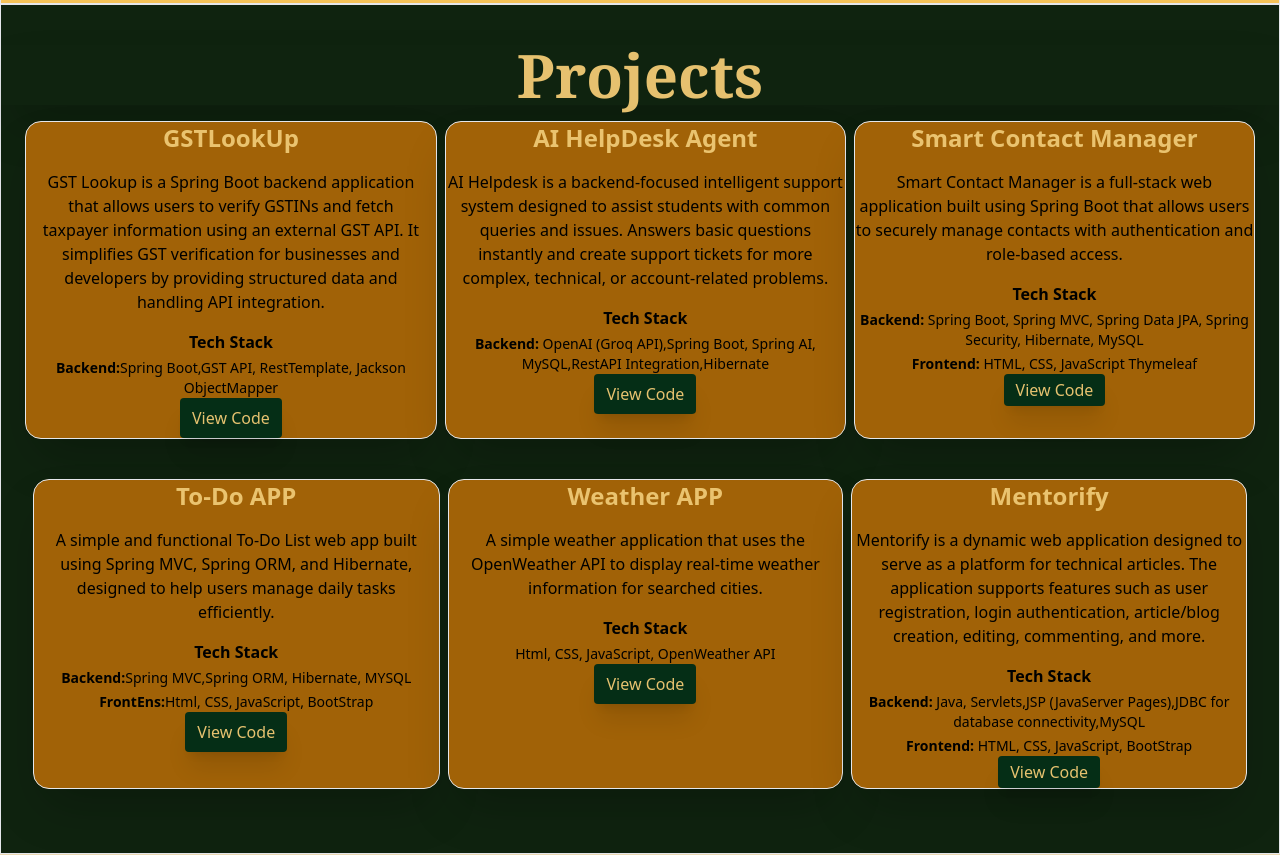
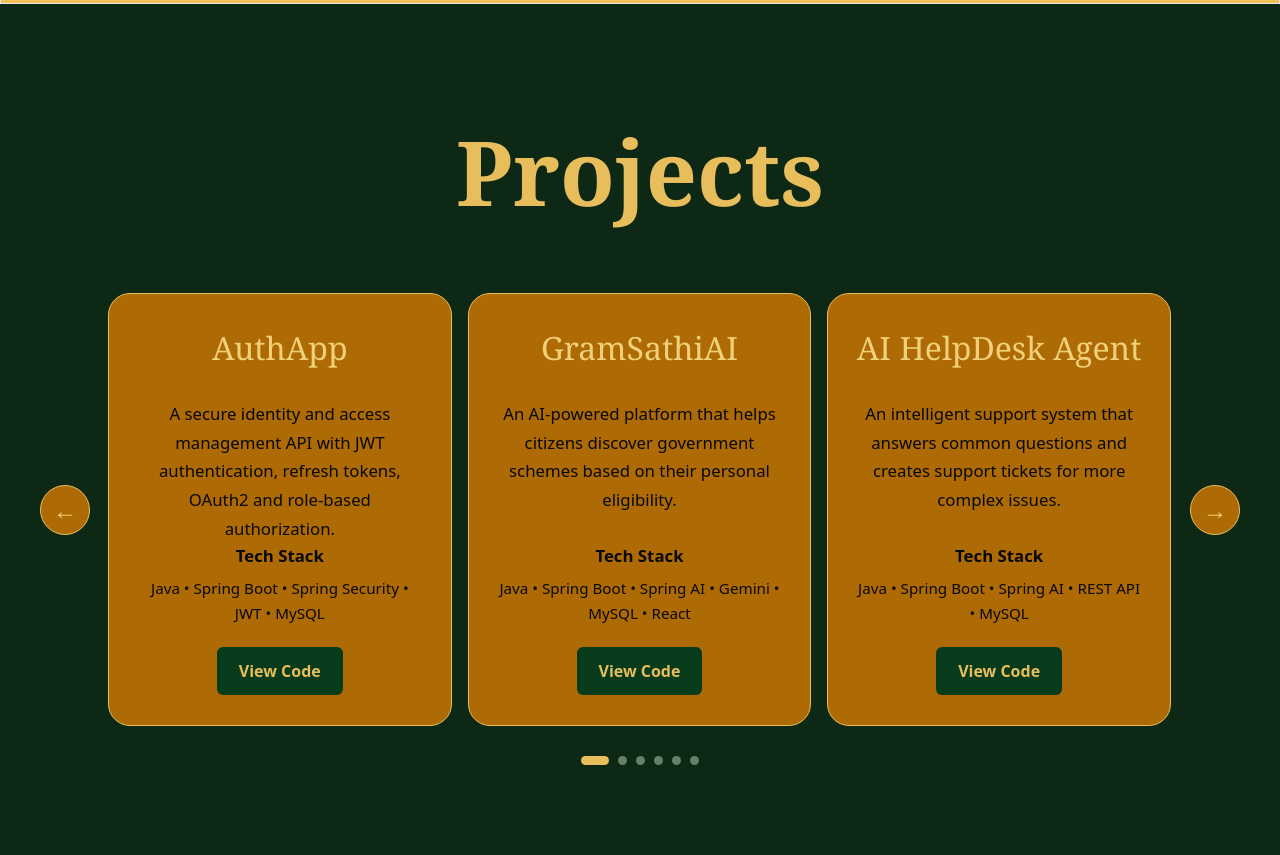
Before and after one commit to Anjali22-07/PortFolio, a React (Vite) app: page / in a window 1280 px wide. Shown: the part 1620-2475 px from the top of the page. Built offline with nearby package versions, Linux system fonts and the light colour scheme.

Commit message:
Changed project section

```diff
--- a/src/Components/Projects.jsx
+++ b/src/Components/Projects.jsx
@@ -1,139 +1,135 @@
-const Project=()=>{
+ import { useState } from "react";
+import "../projects.css";
+
+
+const projects = [
+
+  {
+    title: "AuthApp",
+    description:
+      "A secure identity and access management API with JWT authentication, refresh tokens, OAuth2 and role-based authorization.",
+    tech: "Java • Spring Boot • Spring Security • JWT • MySQL",
+    github: "https://github.com/Anjali22-07/AuthApp",
+  },
+  {
+    title: "GramSathiAI",
+    description:
+      "An AI-powered platform that helps citizens discover government schemes based on their personal eligibility.",
+    tech: "Java • Spring Boot • Spring AI • Gemini • MySQL • React",
+    github: "https://github.com/Anjali22-07/GramSathiAi",
+  },
+  {
+    title: "AI HelpDesk Agent",
+    description:
+      "An intelligent support system that answers common questions and creates support tickets for more complex issues.",
+    tech: "Java • Spring Boot • Spring AI • REST API • MySQL",
+    github: "https://github.com/Anjali22-07/aiHelpDesk",
+  },
+  {
+    title: "GSTLookup",
+    description:
+      "A Spring Boot backend application that integrates with an external GST API to verify GSTINs and retrieve taxpayer information.",
+    tech: "Spring Boot • REST API • Jackson • MySQL",
+    github: "https://github.com/Anjali22-07/GSTLookup",
+  },
+  {
+    title: "RepoMind",
+    description:
+      "A developer tool that analyzes Java repositories and visualizes dependencies between classes and components.",
+    tech: "Java • Spring Boot • React • React Flow",
+    github: "https://github.com/Anjali22-07/RepoMind",
+  },
+  {
+    title: "Weather App",
+    description:
+      "A simple weather application that retrieves real-time weather information using an external weather API.",
+    tech: "JavaScript • React • REST API",
+    github: "https://github.com/Anjali22-07/weather-app",
+  },
+];
+
+export default function Projects() {
+  const [current, setCurrent] = useState(0);
+
+  const nextSlide = () => {
+    setCurrent((prev) => (prev + 1) % projects.length);
+  };
+
+  const prevSlide = () => {
+    setCurrent((prev) => (prev - 1 + projects.length) % projects.length);
+  };
 
   return (
-        <>
-        <div id="projects" class="project-container py-10 border h-[850px]">
-            <h1 className="text-6xl font-bold text-center font-serif shadow-2xl">Projects</h1>
-            <div className="service-contaner flex justify-between mt-4 px-6">
-                <div className="shadow-2xl rounded-2xl service 1 space-y-4 bg-yellow-700 hover:bg-yellow-800 border w-full px-2">
-                    <h1 className="font-bold text-2xl">GSTLookUp</h1>
-                    <p className="text-black text-wrap">GST Lookup is a Spring Boot backend application that allows users to verify GSTINs and fetch taxpayer information using an external GST API. It simplifies GST verification for businesses and developers by providing structured data and handling API integration.
-                    </p>
-                   <div className="space-y-1 mt-0">
-                    <h2 className="text-black font-semibold mb-1">Tech Stack</h2>
-                    <h3 className="text-black text-sm">
-                     <span className="font-semibold">Backend:</span>Spring Boot,GST API, RestTemplate, Jackson ObjectMapper</h3>
+    <section className="projects-section" id="projects">
+      <div className="projects-container">
+
+        <h2 className="projects-heading">Projects</h2>
+
+        <div className="carousel-wrapper">
+
+          <button
+            className="carousel-btn prev-btn"
+            onClick={prevSlide}
+            aria-label="Previous project"
+          >
+            ←
+          </button>
+
+          <div className="carousel-window">
+            <div
+              className="projects-track"
+              style={{
+                transform: `translateX(calc(-${current} * (33.333% + 16px)))`,
+              }}
+            >
+              {projects.map((project, index) => (
+                <article className="project-card" key={index}>
+
+                  <h3>{project.title}</h3>
+
+                  <p>{project.description}</p>
+
+                  <div className="project-tech">
+                    <span>Tech Stack</span>
+                    <p>{project.tech}</p>
                   </div>
+
                   <a
-                        href="https://github.com/Anjali22-07/GSTLookUp"
+                    href={project.github}
                     target="_blank"
                     rel="noopener noreferrer"
+                    className="project-btn"
                   >
-                    <button className="px-3 py-2 bg-green-950 rounded shadow-xl text-center">View Code</button>
+                    View Code
                   </a>
+
+                </article>
+              ))}
             </div>
-                <div className="shadow-2xl rounded-2xl service 2 space-y-4 bg-yellow-700  hover:bg-yellow-800  border w-full ml-2">
-                    <h1 className="font-bold text-2xl">AI HelpDesk Agent</h1>
-                    <p className="text-black text-wrap">AI Helpdesk is a backend-focused intelligent support system designed to assist students with common queries and issues. Answers basic questions instantly and create support tickets for more complex, technical, or account-related problems.
-                    </p>
-                    <div className="space-y-1 mt-0">
-                    <h2 className="text-black font-semibold mb-1">Tech Stack</h2>
+          </div>
 
-                        <h3 className="text-black text-sm">
-                            <span className="font-semibold">Backend:</span> OpenAI (Groq API),Spring Boot, Spring AI, MySQL,RestAPI Integration,Hibernate
-                        </h3>
+          <button
+            className="carousel-btn next-btn"
+            onClick={nextSlide}
+            aria-label="Next project"
+          >
+            →
+          </button>
+
         </div>
-                    <a
-                        href="https://github.com/Anjali22-07/aiHelpDesk"
-                        target="_blank"
-                        rel="noopener noreferrer"
-                        >
-                    <button className="px-3 py-2 bg-green-950 rounded shadow-xl text-center">View Code</button>
-                    </a>
-                </div>
-                <div className="shadow-2xl rounded-2xl service 3 space-y-4 bg-yellow-700 hover:bg-yellow-800  border w-full ml-2">
-                    <h1 className="font-bold text-2xl">Smart Contact Manager</h1>
-                    <p className="text-black text-wrap">Smart Contact Manager is a full-stack web application built using Spring Boot
-that allows users to securely manage contacts with authentication and role-based access. </p>
-                    <div className="space-y-1 mt-0">
-                    <h2 className="text-black font-semibold mb-1">Tech Stack</h2>
 
-                        <h3 className="text-black text-sm">
-                            <span className="font-semibold">Backend:</span> Spring Boot, Spring MVC,
-                            Spring Data JPA, Spring Security, Hibernate, MySQL
-                        </h3>
-
-                        <h3 className="text-black text-sm">
-                            <span className="font-semibold">Frontend:</span> HTML, CSS, JavaScript Thymeleaf
-                        </h3>
-                    </div>
-                    <a
-                        href="https://github.com/Anjali22-07/SCM"
-                        target="_blank"
-                        rel="noopener noreferrer"
-                    >
-                    <button className="px-3 py-1 bg-green-950 rounded shadow-xl text-center bottom-">View Code</button>
-                </a>
+        <div className="carousel-dots">
+          {projects.map((_, index) => (
+            <button
+              key={index}
+              className={`dot ${current === index ? "active" : ""}`}
+              onClick={() => setCurrent(index)}
+              aria-label={`Go to project ${index + 1}`}
+            />
+          ))}
         </div>
 
       </div>
-            <div className="service-contaner flex justify-between mt-10 px-8">
-                <div className="shadow-2xl rounded-2xl service 1 space-y-4 bg-yellow-700 hover:bg-yellow-800  border w-full px-2">
-                    <h1 className="font-bold text-2xl">To-Do APP</h1>
-                    <p className="text-black text-wrap">A simple and functional To-Do List web app built using Spring MVC, Spring ORM, and Hibernate, designed to help users manage daily tasks efficiently. </p>
-                   <div className="space-y-1 mt-0">
-                    <h2 className="text-black font-semibold mb-1">Tech Stack</h2>
-                    <h3 className="text-black text-sm">
-                            <span className="font-semibold">Backend:</span>Spring MVC,Spring ORM, Hibernate, MYSQL</h3>
-                    <h3 className="text-black text-sm">
-                            <span className="font-semibold">FrontEns:</span>Html, CSS, JavaScript, BootStrap</h3>
-                   </div>
-                    <a
-                        href="https://github.com/Anjali22-07/To-Do-Website"
-                        target="_blank"
-                        rel="noopener noreferrer"
-                        >
-                    <button className="px-3 py-2 bg-green-950 rounded shadow-xl text-center">View Code</button>
-                </a>
-                </div>
-                <div className="shadow-2xl rounded-2xl service 2 space-y-4 bg-yellow-700 hover:bg-yellow-800  border w-full ml-2">
-                    <h1 class="font-bold text-2xl">Weather APP</h1>
-                    <p className="text-black text-wrap">A simple weather application that uses the
-                    OpenWeather API to display real-time weather information for searched cities.
-                    </p>
-                    <div className="space-y-1 mt-0">
-                    <h2 className="text-black font-semibold mb-1">Tech Stack</h2>
-
-                        <h3 className="text-black text-sm">
-                            <span className="font-semibold"></span>Html, CSS, JavaScript, OpenWeather API
-                        </h3>
-                    </div>
-                    <a
-                        href="https://github.com/Anjali22-07/weather-app"
-                        target="_blank"
-                        rel="noopener noreferrer"
-                        >
-                    <button className="px-3 py-2 bg-green-950 rounded shadow-xl text-center">View Code</button>
-                    </a>
-                </div>
-                <div className="shadow-2xl rounded-2xl service 3 space-y-4 bg-yellow-700  hover:bg-yellow-800  border w-full ml-2">
-                    <h1 className="font-bold text-2xl">Mentorify</h1>
-                    <p className="text-black text-wrap">Mentorify is a dynamic web application designed to serve as a platform for technical articles. The application supports features such as user registration, login authentication, article/blog creation, editing, commenting, and more. </p>
-                    <div className="space-y-1 mt-0">
-                    <h2 className="text-black font-semibold mb-1">Tech Stack</h2>
-
-                        <h3 className="text-black text-sm">
-                            <span className="font-semibold">Backend:</span> Java, Servlets,JSP (JavaServer Pages),JDBC for database connectivity,MySQL
-                        </h3>
-
-                        <h3 className="text-black text-sm">
-                            <span className="font-semibold">Frontend:</span> HTML, CSS, JavaScript, BootStrap
-                        </h3>
-                    </div>
-                    <a
-                        href="https://github.com/Anjali22-07/Mentorify"
-                        target="_blank"
-                        rel="noopener noreferrer"
-                    >
-                    <button className="px-3 py-1 bg-green-950 rounded shadow-xl text-center bottom-">View Code</button>
-                </a>
-                </div>
-
-            </div>
-
-        </div>
-        </>
+    </section>
   );
-};
-
-export default Project;
+}
--- /dev/null
+++ b/src/projects.css
@@ -0,0 +1,224 @@
+.projects-section {
+  background: #0d2915;
+  padding: 100px 40px;
+  overflow: hidden;
+}
+
+.projects-container {
+  max-width: 1500px;
+  margin: 0 auto;
+}
+
+.projects-heading {
+  text-align: center;
+  font-family: Georgia, "Times New Roman", serif;
+  font-size: clamp(3.5rem, 7vw, 6rem);
+  font-weight: 700;
+  color: #e8bd5b;
+  margin: 0 0 55px;
+}
+
+/* ---------------- Carousel ---------------- */
+
+.carousel-wrapper {
+  display: flex;
+  align-items: center;
+  gap: 18px;
+}
+
+.carousel-window {
+  width: 100%;
+  overflow: hidden;
+}
+
+.projects-track {
+  display: flex;
+  gap: 16px;
+  transition: transform 0.55s ease;
+}
+
+/* ---------------- Card ---------------- */
+
+.project-card {
+  flex: 0 0 calc(33.333% - 11px);
+
+  min-height: 390px;
+  box-sizing: border-box;
+
+  background: #ae6b05;
+  border: 1px solid #e8bd5b;
+  border-radius: 22px;
+
+  padding: 30px 28px;
+
+  display: flex;
+  flex-direction: column;
+  align-items: center;
+
+  text-align: center;
+}
+
+.project-card h3 {
+  font-family: Georgia, "Times New Roman", serif;
+  font-size: 2rem;
+  color: #f0d078;
+  margin: 0 0 28px;
+}
+
+.project-card > p {
+  color: #080808;
+  font-size: 1.05rem;
+  line-height: 1.7;
+  margin: 0;
+  max-width: 450px;
+}
+
+/* ---------------- Tech Stack ---------------- */
+
+.project-tech {
+  margin-top: auto;
+  margin-bottom: 22px;
+}
+
+.project-tech span {
+  display: block;
+  font-weight: 700;
+  color: #080808;
+  font-size: 1.05rem;
+  margin-bottom: 8px;
+}
+
+.project-tech p {
+  color: #080808;
+  font-size: 0.95rem;
+  line-height: 1.6;
+  margin: 0;
+}
+
+/* ---------------- Button ---------------- */
+
+.project-btn {
+  display: inline-block;
+
+  background: #073b1b;
+  color: #e8bd5b;
+
+  padding: 12px 22px;
+  border-radius: 6px;
+
+  text-decoration: none;
+  font-size: 1rem;
+  font-weight: 600;
+
+  transition:
+    transform 0.2s ease,
+    background 0.2s ease;
+}
+
+.project-btn:hover {
+  background: #062f16;
+  transform: translateY(-2px);
+}
+
+/* ---------------- Arrows ---------------- */
+
+.carousel-btn {
+  flex-shrink: 0;
+
+  width: 50px;
+  height: 50px;
+
+  border-radius: 50%;
+  border: 1px solid #e8bd5b;
+
+  background: #ae6b05;
+  color: #f0d078;
+
+  font-size: 1.5rem;
+  cursor: pointer;
+
+  transition:
+    transform 0.2s ease,
+    background 0.2s ease;
+}
+
+.carousel-btn:hover {
+  background: #c17b0a;
+  transform: scale(1.08);
+}
+
+/* ---------------- Dots ---------------- */
+
+.carousel-dots {
+  display: flex;
+  justify-content: center;
+  gap: 9px;
+  margin-top: 30px;
+}
+
+.dot {
+  width: 9px;
+  height: 9px;
+
+  border: none;
+  border-radius: 50%;
+
+  background: #66806a;
+  cursor: pointer;
+
+  transition: all 0.25s ease;
+}
+
+.dot.active {
+  width: 28px;
+  border-radius: 10px;
+  background: #e8bd5b;
+}
+
+/* ---------------- Tablet ---------------- */
+
+@media (max-width: 1000px) {
+  .project-card {
+    flex: 0 0 calc(50% - 8px);
+  }
+
+  .projects-track {
+    gap: 16px;
+  }
+}
+
+/* ---------------- Mobile ---------------- */
+
+@media (max-width: 650px) {
+  .projects-section {
+    padding: 70px 20px;
+  }
+
+  .projects-heading {
+    margin-bottom: 35px;
+  }
+
+  .carousel-wrapper {
+    gap: 8px;
+  }
+
+  .project-card {
+    flex: 0 0 100%;
+    min-height: 400px;
+    padding: 28px 22px;
+  }
+
+  .project-card h3 {
+    font-size: 1.8rem;
+  }
+
+  .project-card > p {
+    font-size: 1rem;
+  }
+
+  .carousel-btn {
+    width: 42px;
+    height: 42px;
+    font-size: 1.2rem;
+  }
+}
```
Lines whose indentation alone changed are shown as unchanged.
